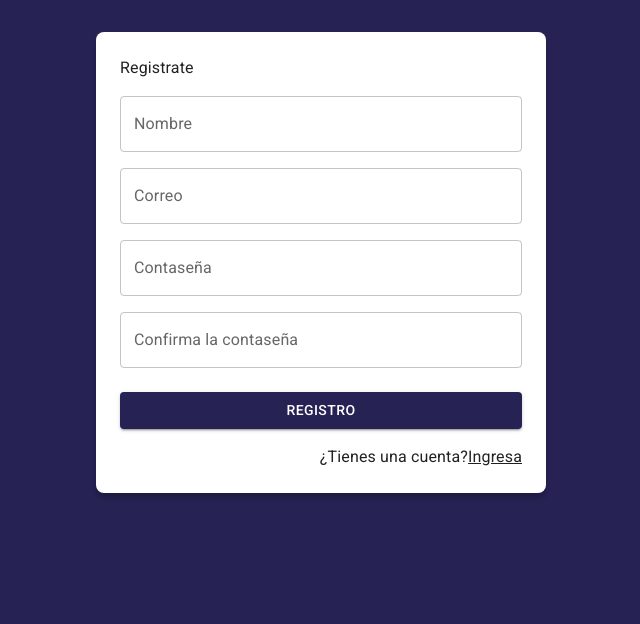
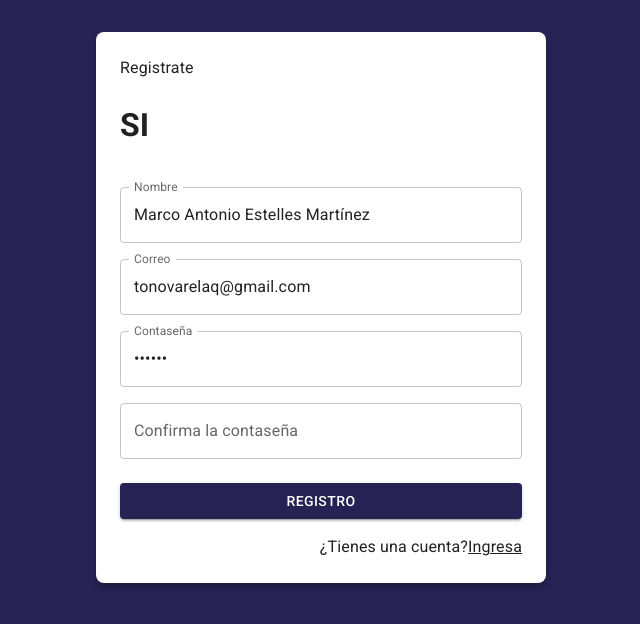
Before and after one commit to tonovarela/journalAppConVite, a React (Vite) app: page /auth/register in a window 1280 px wide. Shown: the top 624 px of the page, without its empty margins (319-959 px from the left). Built offline with nearby package versions, Linux system fonts and the light colour scheme.

Commit message:
Se hacen los formValidatios en el hook del useForm

```diff
--- a/src/auth/pages/RegisterPage.jsx
+++ b/src/auth/pages/RegisterPage.jsx
@@ -1,46 +1,105 @@
+import { useState } from 'react';
 import { Link as RouterLink } from 'react-router-dom';
-import { Google } from '@mui/icons-material';
 import { Button, Grid, Link, TextField, Typography } from '@mui/material';
+
 import { AuthLayout } from '../layout/AuthLayout';
+import { useForm } from '../../hooks/useFom';
 
+const formData = {
+	email: 'tonovarelaq@gmail.com',
+	password: '123456',
+	displayName: 'Marco Antonio Estelles Martínez'
+};
 
-
+const formValidations = {
+	email: [ (value) => value.includes('@'), 'El correo debe de contener una @' ],
+	password: [ (value) => value.length >= 6, 'El password debe tener mas de 6 letras' ],
+	displayName: [ (value) => value.length >= 1, 'El nombre es obligatorio' ]
+};
 
 export const RegisterPage = () => {
-  return (
-    <AuthLayout title='Registrate'>
+	const {
+		displayName,
+		email,
+		password,
+		onInputChange,
+		formState,
+		displayNameValid,
+		isFormValid,
+		emailValid,
+		passwordValid
+	} = useForm(formData,formValidations);
 
-			<form>
+	const [formSubmitted, setFormSubmitted] = useState(false)
+
+	const onSubmit = (event) => {
+		event.preventDefault();
+		setFormSubmitted(true);
+		console.log(formState);
+	};
+	return (
+		<AuthLayout title="Registrate">
+			<h1>{isFormValid?"SI":"NO"}</h1>
+			<form onSubmit={onSubmit}>
 				<Grid container>
-        <Grid item xs={12} sx={{ mt: 2 }}>
-						<TextField label="Nombre" type="text" fullWidth placeholder="Marco Antonio Estelles" />
+					<Grid item xs={12} sx={{ mt: 2 }}>
+						<TextField
+							name="displayName"
+							onChange={onInputChange}
+							value={displayName}
+							label="Nombre"
+							type="text"
+							fullWidth
+							error={!!displayNameValid && formSubmitted}
+							helperText={displayNameValid}
+							placeholder="Marco Antonio Estelles"
+						/>
 					</Grid>
 					<Grid item xs={12} sx={{ mt: 2 }}>
-						<TextField label="Correo" type="email" fullWidth placeholder="varela@gmail.com" />
+						<TextField
+							name="email"
+							value={email}
+							onChange={onInputChange}
+							label="Correo"
+							type="email"
+							fullWidth
+							error={!!emailValid && formSubmitted}
+							helperText={emailValid}
+							placeholder="varela@gmail.com"
+						/>
 					</Grid>
 					<Grid item xs={12} sx={{ mt: 2 }}>
-						<TextField label="Contaseña" type="password" fullWidth placeholder="123" />
+						<TextField
+							name="password"
+							value={password}
+							onChange={onInputChange}
+							label="Contaseña"
+							type="password"
+							error={!!passwordValid && formSubmitted}
+							helperText={passwordValid}
+							fullWidth
+							placeholder="123"
+						/>
 					</Grid>
-          <Grid item xs={12} sx={{ mt: 2 }}>
+					<Grid item xs={12} sx={{ mt: 2 }}>
 						<TextField label="Confirma la contaseña" type="password2" fullWidth placeholder="123" />
 					</Grid>
 
 					<Grid container spacing={2} sx={{ mb: 2, mt: 1 }}>
-						<Grid item xs={12} >
-							<Button variant="contained" fullWidth>
+						<Grid item xs={12}>
+							<Button type="submit" variant="contained" fullWidth>
 								Registro
 							</Button>
 						</Grid>
-
 					</Grid>
 				</Grid>
 				<Grid container direction="row" justifyContent="end">
-          <Typography>¿Tienes una cuenta? </Typography>
+					<Typography>¿Tienes una cuenta? </Typography>
 					<Link component={RouterLink} color="inherit" to="/auth/login">
 						Ingresa
 					</Link>
 				</Grid>
 			</form>
 		</AuthLayout>
-  )
-}
+	);
+};
--- a/src/hooks/useFom.js
+++ b/src/hooks/useFom.js
@@ -1,25 +1,55 @@
-import { useState } from 'react';
+import { useEffect, useMemo, useState } from 'react';
 
-export const useForm = ( initialForm = {} ) => {
+export const useForm = (initialForm = {}, formValidations = {}) => {
+	const [ formState, setFormState ] = useState(initialForm);
+	const [ formValidation, setFormValidation ] = useState({});
 
-    const [ formState, setFormState ] = useState( initialForm );
+	const isFormValid = useMemo(
+		() => {
+			for (const formValue of Object.keys(formValidation)) {
+                if (formValidation[formValue]!==null){
+                    return false;
+                }
+			}
+			return true;
+		},
+		[ formValidation ]
+	);
+
+	useEffect(
+		() => {
+			createValidators();
+		},
+		[ formState ]
+	);
 
 	const onInputChange = ({ target }) => {
 		const { name, value } = target;
 		setFormState({
 			...formState,
-            [ name ]: value
+			[name]: value
 		});
-    }
+	};
 
 	const onResetForm = () => {
-        setFormState( initialForm );
+		setFormState(initialForm);
+	};
+
+	const createValidators = () => {
+		const formCheckedValues = {};
+		for (const formField of Object.keys(formValidations)) {
+			const [ fn, errorMessage = 'Este campo es requerido' ] = formValidations[formField];
+			formCheckedValues[`${formField}Valid`] = fn(formState[formField]) ? null : errorMessage;
 		}
+		setFormValidation(formCheckedValues);
+	};
 
 	return {
 		...formState,
 		formState,
 		onInputChange,
 		onResetForm,
-    }
-}
+		...formValidation,
+        isFormValid
+	};
+};
--- a/src/store/auth/authSlice.js
+++ b/src/store/auth/authSlice.js
@@ -33,7 +33,7 @@
 
         },
         checkingCredentials:(state)=>{
-                state.status="checking"
+                //state.status="checking"
         }
 	}
 });
```
Lines whose indentation alone changed are shown as unchanged.
